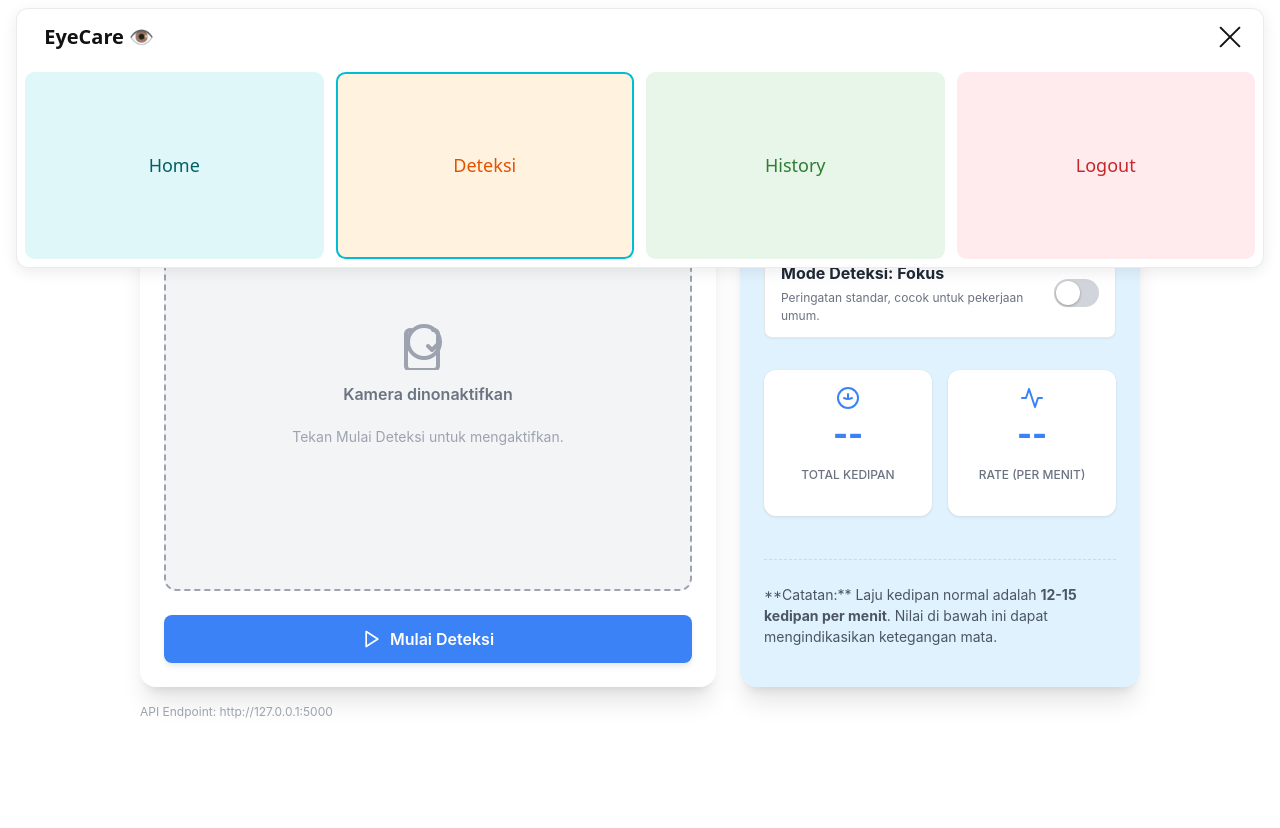
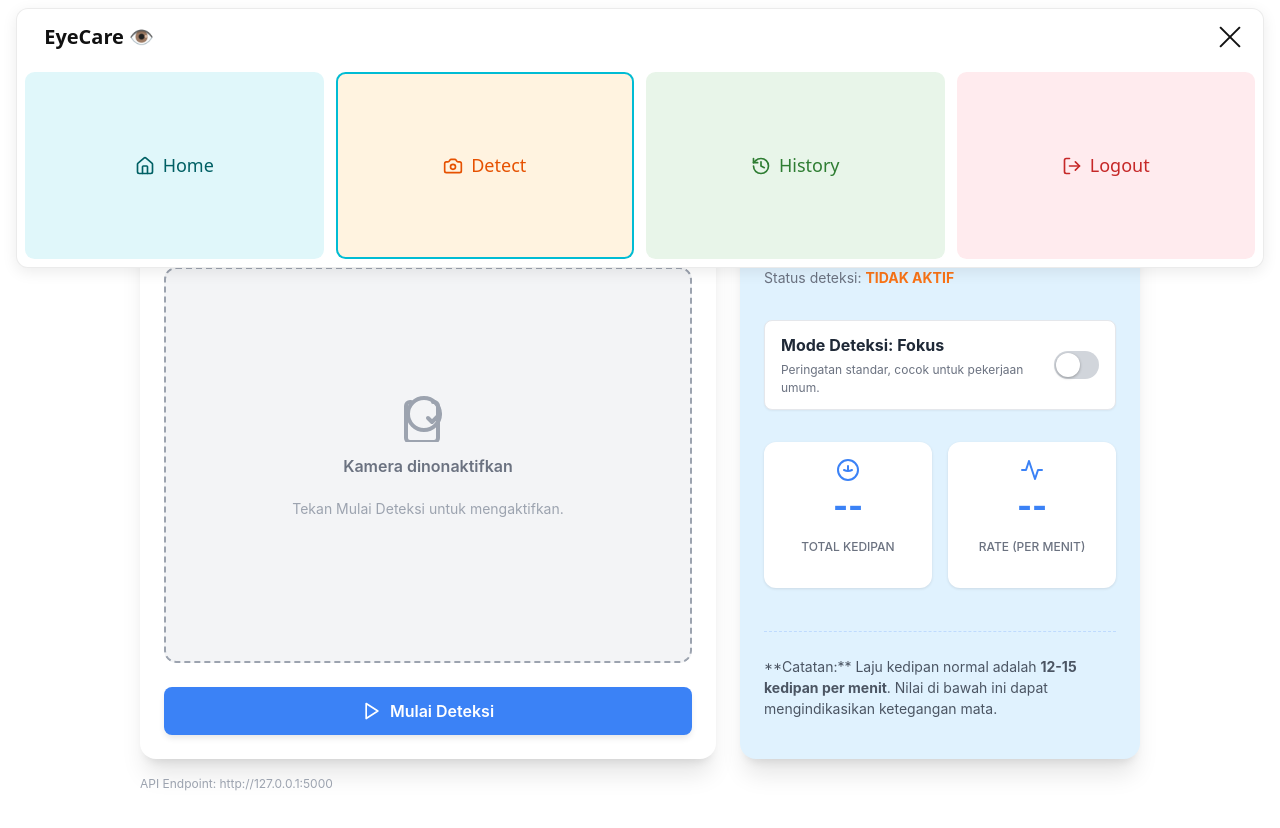
Before and after one commit to naylamutiara03/Smart-Eye, a React (Create React App) app in the folder frontend/: page /detect in a window 1280 px wide. Both pictures are taken after a click on the button 1229 px from the left and 36 px from the top of the page. Shown: the top 828 px of the page. Built offline with nearby package versions, Linux system fonts and the light colour scheme.

Commit message:
login, home, detect, history, dan navbar
- login: add text warning forgot pass ketika email tidak terdaftar
- home, detect, history: add title & tambah text detect
- navbar: add icon

```diff
--- a/frontend/src/components/Navbar.js
+++ b/frontend/src/components/Navbar.js
@@ -1,11 +1,11 @@
 import React, { useLayoutEffect, useRef, useState, useEffect } from 'react';
 import { Link, NavLink, useNavigate } from 'react-router-dom';
 import { gsap } from 'gsap';
-// Hapus import GoArrowUpRight jika tidak digunakan, namun saya biarkan agar tidak menimbulkan error baru
-// Jika Anda mendapatkan error "GoArrowUpRight is defined but never used", abaikan saja atau hapus importnya
-// import { GoArrowUpRight } from 'react-icons/go';
 import { supabase } from '../supabaseClient';
 import './CardNav.css'; // Import CSS yang telah diubah
+
+// 1. IMPOR IKON BARU DARI LUCIDE-REACT
+import { Home, Camera, History, LogOut } from 'lucide-react';
 
 // ===============================================
 // Komponen CardNav yang Diadaptasi
@@ -22,8 +22,10 @@ const CardNavLink = React.forwardRef(({ to, label, icon, onClick, style, classNa
     style={style}
     onClick={onClick}
   >
-    <div className="nav-card-label">
-      {icon} {label}
+    <div className="nav-card-label d-flex align-items-center"> {/* Tambah d-flex untuk menyelaraskan ikon */}
+      {/* RENDER IKON DI SINI */}
+      {React.cloneElement(icon, { size: 20, className: "me-2" })}
+      {label}
     </div>
   </NavLink>
 ));
@@ -40,12 +42,12 @@ function CardNavbar() {
   const cardsRef = useRef([]);
   const tlRef = useRef(null);
 
-  // Data Navigasi Utama (HAPUS ITEM LOGOUT)
+  // 2. DATA NAVIGASI UTAMA (TAMBAHKAN PROPERTI ICON)
   const navItems = [
-    { to: '/', label: 'Home', bgColor: '#e0f7fa', textColor: '#006064' },
-    { to: '/detect', label: 'Deteksi', bgColor: '#fff3e0', textColor: '#e65100' },
-    { to: '/history', label: 'History', bgColor: '#e8f5e9', textColor: '#2e7d32' },
-    { to: '/logout', label: 'Logout', bgColor: '#ffebee', textColor: '#c62828', isLogout: true }
+    { to: '/', label: 'Home', icon: <Home />, bgColor: '#e0f7fa', textColor: '#006064' },
+    { to: '/detect', label: 'Detect', icon: <Camera />, bgColor: '#fff3e0', textColor: '#e65100' },
+    { to: '/history', label: 'History', icon: <History />, bgColor: '#e8f5e9', textColor: '#2e7d32' },
+    { to: '/logout', label: 'Logout', icon: <LogOut />, bgColor: '#ffebee', textColor: '#c62828', isLogout: true }
   ];
 
 
@@ -64,6 +66,7 @@ function CardNavbar() {
   const closeModal = () => setShowModal(false);
 
   // --- LOGIC GSAP ANIMATION ---
+  // ... (calculateHeight, createTimeline, useLayoutEffect, useLayoutEffect resize remain the same) ...
 
   const calculateHeight = () => {
     const navEl = navRef.current;
@@ -75,7 +78,8 @@ function CardNavbar() {
       const topBar = 55; // Tinggi nav-top baru
       const padding = 16;
 
-      // Hitungan tinggi card mobile: (3 item * 50px) + (2 gap * 8px) = 150 + 16 = 166px
+      // Hitungan tinggi card mobile: (4 item * 50px) + (3 gap * 8px) = 200 + 24 = 224px
+      // Menggunakan navItems.length yang sekarang 4
       const contentHeight = (navItems.length * 50) + ((navItems.length - 1) * 8);
 
       return topBar + contentHeight + padding;
@@ -213,6 +217,7 @@ function CardNavbar() {
         <div className="card-nav-content" aria-hidden={!isExpanded}>
           {navItems.map((item, idx) => (
             item.isLogout ? (
+              // 4. PERBARUI ITEM LOGOUT DENGAN IKON
               <div
                 key="logout"
                 ref={setCardRef(idx)}
@@ -220,13 +225,17 @@ function CardNavbar() {
                 style={{ backgroundColor: item.bgColor, color: item.textColor }}
                 onClick={openModal}
               >
-                <div className="nav-card-label">{item.label}</div>
+                <div className="nav-card-label d-flex align-items-center">
+                  {React.cloneElement(item.icon, { size: 20, className: "me-2" })}
+                  {item.label}
+                </div>
               </div>
             ) : (
               <CardNavLink
                 key={item.to}
                 to={item.to}
                 label={item.label}
+                icon={item.icon} // Meneruskan ikon
                 ref={setCardRef(idx)}
                 style={{ backgroundColor: item.bgColor, color: item.textColor }}
                 onClick={handleNavLinkClick}
@@ -234,7 +243,7 @@ function CardNavbar() {
             )
           ))}
           {/* Tambahkan card Logout untuk Mobile saja jika diperlukan,
-              namun karena Anda bilang sudah ada di luar, kita biarkan hanya 3 item */}
+          	 namun karena Anda bilang sudah ada di luar, kita biarkan hanya 3 item */}
         </div>
       </nav>
 
--- a/frontend/src/pages/Detect.js
+++ b/frontend/src/pages/Detect.js
@@ -121,6 +121,16 @@ function Detect() {
 
   // Audio untuk notifikasi
   const beep = useRef(new Audio("https://actions.google.com/sounds/v1/alarms/beep_short.ogg"));
+
+  useEffect(() => {
+    document.title = 'Detect';
+
+    // Cleanup function: mengembalikan judul lama saat komponen di-unmount
+    // (Opsional, tapi baik untuk menjaga kebersihan jika Anda ingin judul default)
+    return () => {
+      document.title = 'React App'; // Ganti dengan judul default aplikasi Anda jika ada
+    };
+  }, []);
 
   // --- EFFECT UNTUK HANDLE RESIZE DAN CLEANUP ---
   useEffect(() => {
@@ -436,6 +446,21 @@ function Detect() {
       <div className="container mb-5">
         <div style={mainContainerStyle}>
           <div className="flex flex-col items-center w-full">
+
+            {/* ========================================================== */}
+            {/* >>> PERUBAHAN BARU: Tambahkan Judul di atas Card <<< */}
+            {/* ========================================================== */}
+            <h1 style={{
+              fontSize: isMobileView ? '2rem' : '2.5rem',
+              fontWeight: '800',
+              color: primaryColor,
+              marginBottom: '1.5rem',
+              textAlign: 'center'
+            }}>
+              Detect Your Eyes 👁️
+            </h1>
+            {/* ========================================================== */}
+
             <div style={contentWrapperStyle}>
 
               {/* Panel Kiri: Kamera & Kontrol */}
--- a/frontend/src/pages/History.js
+++ b/frontend/src/pages/History.js
@@ -12,6 +12,16 @@ function History() {
   const [records, setRecords] = useState([]);
   const [loading, setLoading] = useState(true);
   const navigate = useNavigate();
+
+  useEffect(() => {
+      document.title = 'History';
+
+      // Cleanup function: mengembalikan judul lama saat komponen di-unmount
+      // (Opsional, tapi baik untuk menjaga kebersihan jika Anda ingin judul default)
+      return () => {
+        document.title = 'React App'; // Ganti dengan judul default aplikasi Anda jika ada
+      };
+    }, []);
 
   useEffect(() => {
     const fetchHistory = async () => {
--- a/frontend/src/pages/Login.js
+++ b/frontend/src/pages/Login.js
@@ -1,3 +1,4 @@
+// frontend/src/pages/Login.js
 import React, { useState } from 'react';
 import { supabase } from '../supabaseClient';
 import { useNavigate, Link } from 'react-router-dom';
@@ -7,10 +8,10 @@ function Login() {
   const [email, setEmail] = useState('');
   const [password, setPassword] = useState('');
   const [error, setError] = useState('');
-  const [success, setSuccess] = useState(''); // State baru untuk pesan sukses
+  const [success, setSuccess] = useState('');
   const [loading, setLoading] = useState(false);
-  const [isResetting, setIsResetting] = useState(false); // State untuk mengaktifkan mode reset
-  const [resetEmail, setResetEmail] = useState(''); // State untuk email reset
+  const [isResetting, setIsResetting] = useState(false);
+  const [resetEmail, setResetEmail] = useState('');
   const navigate = useNavigate();
 
   // --- FUNGSI LOGIN UTAMA ---
@@ -47,7 +48,7 @@ function Login() {
     }
   };
 
-  // --- FUNGSI LUPA PASSWORD ---
+  // --- FUNGSI LUPA PASSWORD (Diperbarui) ---
   const handlePasswordReset = async (e) => {
     e.preventDefault();
     setError('');
@@ -55,20 +56,23 @@ function Login() {
     setLoading(true);
 
     try {
-      // Menggunakan resetPasswordForEmail untuk mengirim link reset
       const { error: resetError } = await supabase.auth.resetPasswordForEmail(resetEmail, {
-        // Opsional: Tentukan halaman kemana user akan diarahkan setelah klik link di email
         redirectTo: `${window.location.origin}/update-password`,
       });
 
       if (resetError) {
-        setError(resetError.message);
+        // Jika Supabase mengembalikan error (misalnya: invalid email format, atau masalah server)
+        setError('Gagal mengirim tautan reset. Pesan error: ' + resetError.message);
         return;
       }
 
-      setSuccess('Link reset password telah dikirim ke email Anda. Silakan cek kotak masuk.');
+      // Supabase SELALU mengembalikan sukses di sini, terlepas dari apakah email terdaftar.
+      // Ini adalah perilaku keamanan standar. Kita harus menampilkan pesan yang ambigu.
+
+      setSuccess('Jika email terdaftar, tautan reset password telah dikirim ke kotak masuk Anda. Silakan cek.');
+
       // Kembali ke mode login setelah sukses
-      setTimeout(() => setIsResetting(false), 3000);
+      setTimeout(() => setIsResetting(false), 5000); // Waktu lebih lama agar user sempat membaca
 
     } catch (err) {
       console.error("Error reset password:", err);
@@ -158,7 +162,8 @@ function Login() {
         ) : (
           <form onSubmit={handlePasswordReset}>
             {/* FORM RESET PASSWORD */}
-            <p className="text-muted text-center small mb-3">Masukkan email yang terdaftar. Kami akan mengirimkan tautan reset.</p>
+            {/* Peringatan kecil yang diperbarui agar lebih informatif */}
+            <p className="text-muted text-center small mb-3">Masukkan email Anda. Kami akan mengirimkan tautan reset jika email tersebut terdaftar.</p>
             <div className="mb-4">
               <label htmlFor="resetEmail" className="form-label fw-semibold">Email</label>
               <input
```
Also changed, not shown: frontend/src/pages/Home.js (+29 -7 lines). Lines whose indentation alone changed are shown as unchanged.
